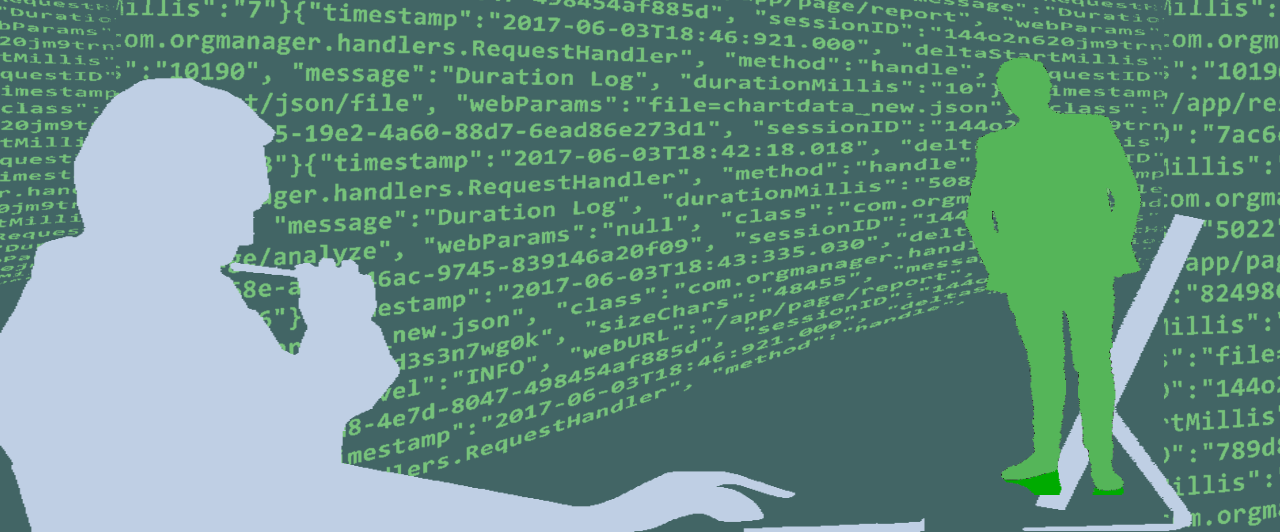
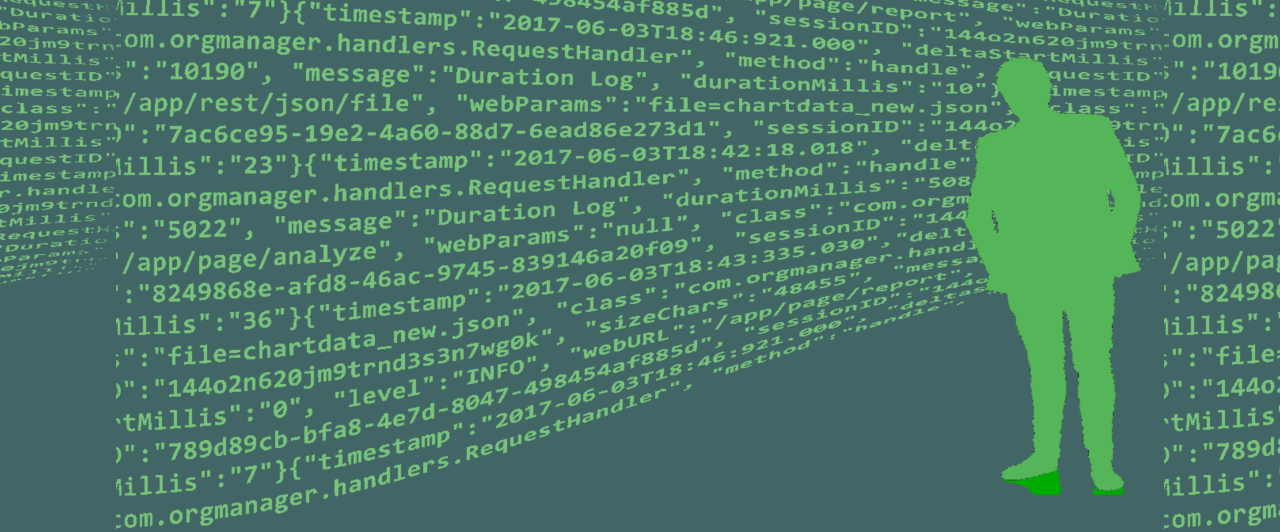
Before and after one commit to andres123dev/andres123dev.github.io, a plain HTML site: page index.html in a window 1280 px wide. Shown: the part 268-800 px from the top of the page. Drawn offline with Linux system fonts and the light colour scheme.

Commit message:
HTML updated

```diff
--- a/index.html
+++ b/index.html
@@ -86,9 +86,7 @@
             </li>
         </ul>
     </nav>
-    <figure>
-        <img src="img/perfil.png" alt="Un programador de perfil" srcset="">
-    </figure>
+    <figure></figure>
     <figure>
         <figcaption>
             <p>Bienvenido</p>
@@ -97,6 +95,7 @@
     <figure>
         <img src="img/persona.png" alt="Una persona de pie" srcset="">
     </figure>
+	<figure></figure>
     <main>
         <div></div>
         <section>
```
Also changed, not shown: software.html (+2 -0 lines).
